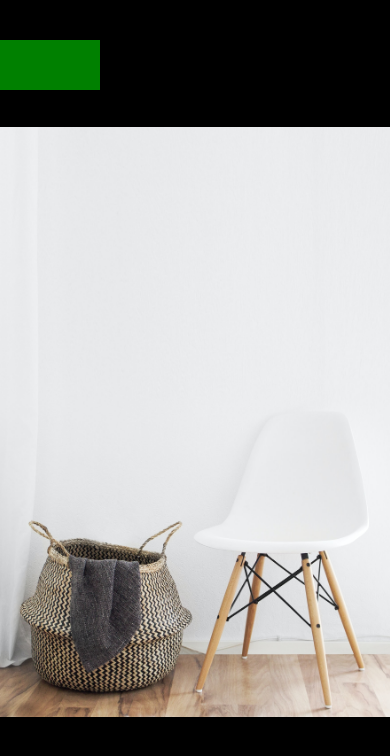
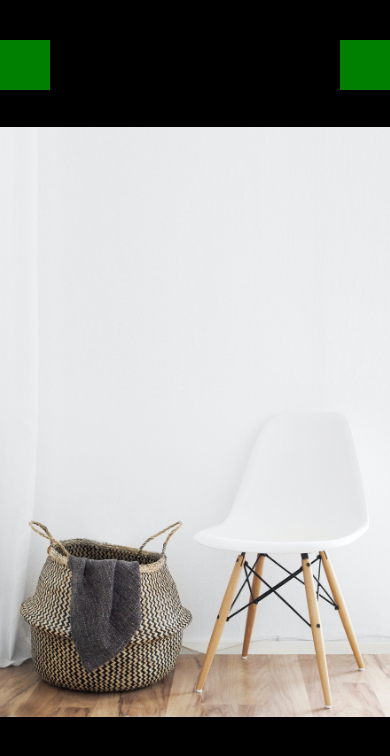
Before and after one commit to Lo-GR/practiceReactNative, a React Native app: screen / in a window 390 px wide. Shown: the top 756 px of the page. Built offline with nearby package versions, Linux system fonts and the light colour scheme.

Commit message:
finish attempt at viewimagescreen

```diff
--- a/screens/ViewImageScreen.js
+++ b/screens/ViewImageScreen.js
@@ -37,10 +37,11 @@ const styles = StyleSheet.create({
     justifyContent: "center",
   },
   placeHolderContainer: {
-    alignContent: "space-between",
+    justifyContent: "space-between",
     flexDirection: "row",
     position: "absolute",
     top: 40,
+    width: "100%"
   },
   placeHolder: {
     height: 50,
```
